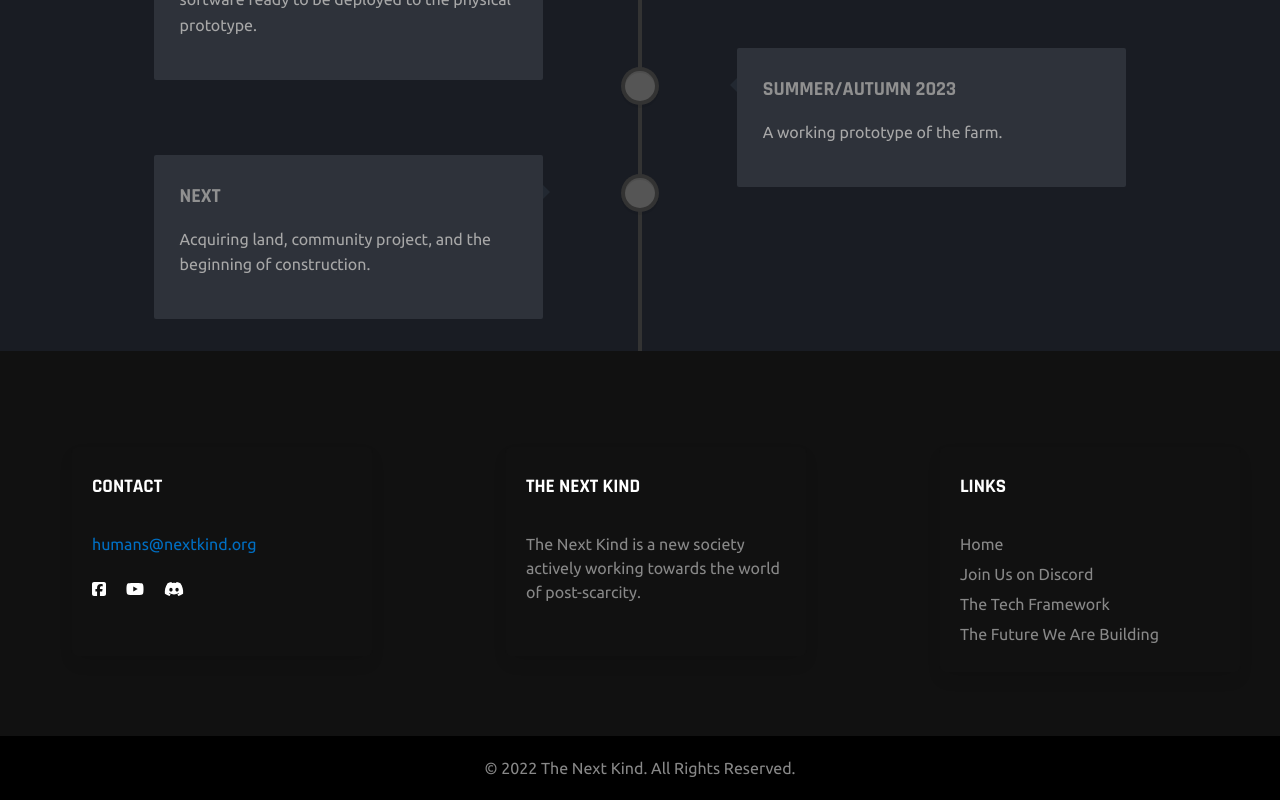
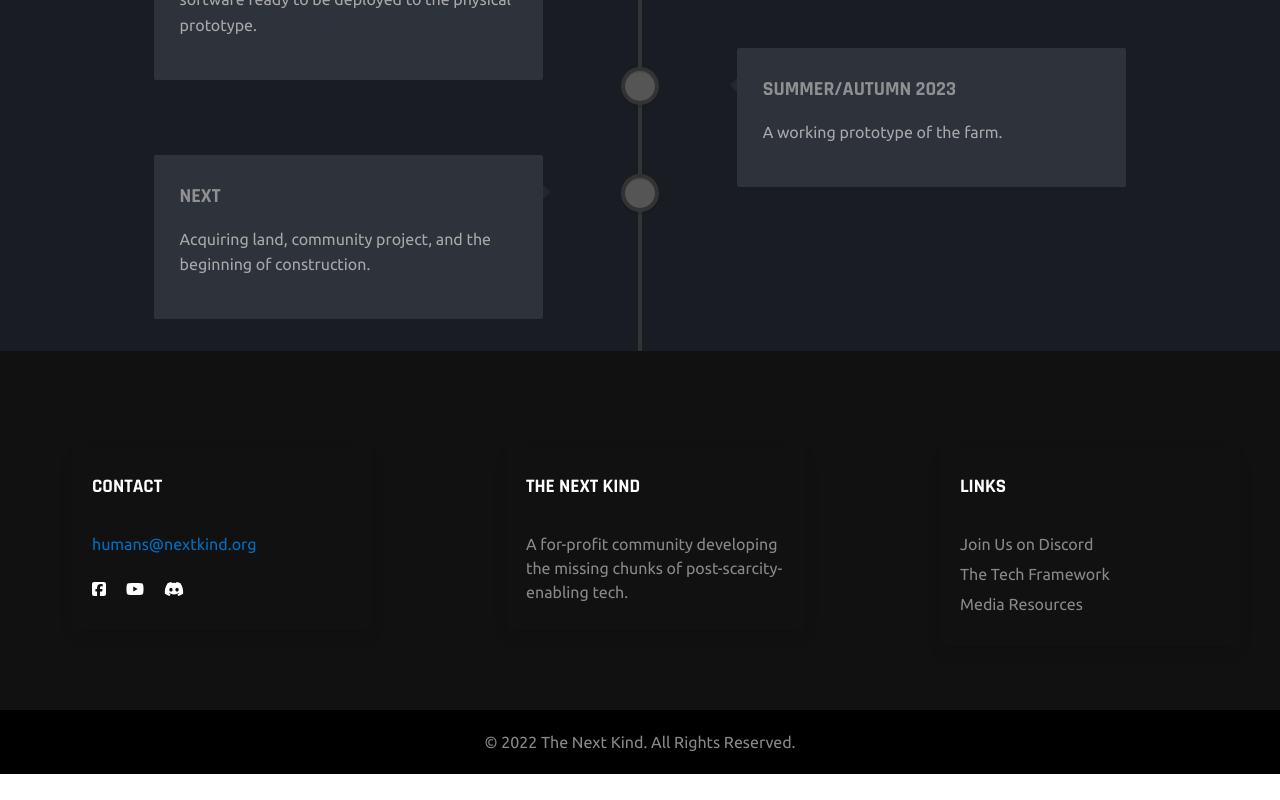
Before and after one commit to NextKind/website, a Vue app: page / in a window 1280 px wide. Shown: the part 2948-3748 px from the top of the page. After the commit the page ends 3722 px from the top, so only its background shows below. Built offline with nearby package versions, Linux system fonts and the light colour scheme.

Commit message:
feat: media resources page

```diff
--- a/src/components/RoadMap.vue
+++ b/src/components/RoadMap.vue
@@ -1,6 +1,5 @@
 <template>
 <section class="cd-timeline cd-container">
-
   <RoadMapStep when="June 2020">
     <p><i>The Future We Are Building</i> book published and Transhuma was founded.</p>
   </RoadMapStep>
--- a/src/components/SectionFooter.vue
+++ b/src/components/SectionFooter.vue
@@ -26,14 +26,13 @@
         </ul>
       <ul class="box">
         <li class="link_name">The Next Kind</li>
-        <li>The Next Kind is a new society actively working towards the world of post-scarcity.</li>
+        <li>A for-profit community developing the missing chunks of post-scarcity-enabling tech.</li>
       </ul>
       <ul class="box">
         <li class="link_name">Links</li>
-        <li><router-link :to="{ path: '/' }">Home</router-link></li>
         <li><a href="https://discord.gg/hhVTMTUx">Join Us on Discord</a></li>
-        <li><a href="https://transhuma.tech/#/framework/overview">The Tech Framework</a></li>
-        <li><a href="http://transhuma.tech/#the-future-we-are-building">The Future We Are Building</a></li>
+        <li><a href="https://ahh.mirek.cc/#/framework/overview">The Tech Framework</a></li>
+        <li><UniversalLink to="/media-resources">Media Resources</UniversalLink></li>
       </ul>
     </div>
   </div>
@@ -51,9 +50,10 @@
 
 <script>
 import SocialIcon from '@/components/SocialIcon.vue';
+import UniversalLink from '@/components/UniversalLink.vue';
 
 export default {
-  components: { SocialIcon }
+  components: { SocialIcon, UniversalLink }
 }
 </script>
 
--- a/src/router/routes.mjs
+++ b/src/router/routes.mjs
@@ -13,5 +13,10 @@ export default [
     path: '/related-efforts',
     name: 'related-efforts',
     component: () => import('../views/RelatedEffortsView.vue')
+  },
+  {
+    path: '/media-resources',
+    name: 'media-resources',
+    component: () => import('../views/MediaResourcesView.vue')
   }
 ]
--- /dev/null
+++ b/src/views/MediaResourcesView.vue
@@ -0,0 +1,39 @@
+<template>
+
+  <div class="related">
+    <div class="container has-text-centered">
+      <p class="subtitle" style="margin-top: 60px;">
+        Graphics and guidelines for third party mentions
+      </p>
+      <p class="title" style="margin-top: 60px;">
+        Logos
+      </p>
+    </div>
+
+    <div class="container">
+      <p>Normal text...</p>
+      <p>
+        <UniversalLink to="">
+          <img src="" alt="">
+        </UniversalLink>
+      </p>
+    </div>
+
+    <SectionFooter/>
+  </div>
+</template>
+
+
+
+<script>
+import SectionFooter from '@/components/SectionFooter.vue'
+import UniversalLink from '@/components/UniversalLink.vue'
+
+export default {
+  components: { SectionFooter, UniversalLink }
+}
+</script>
+
+<style scoped>
+
+</style>
```
